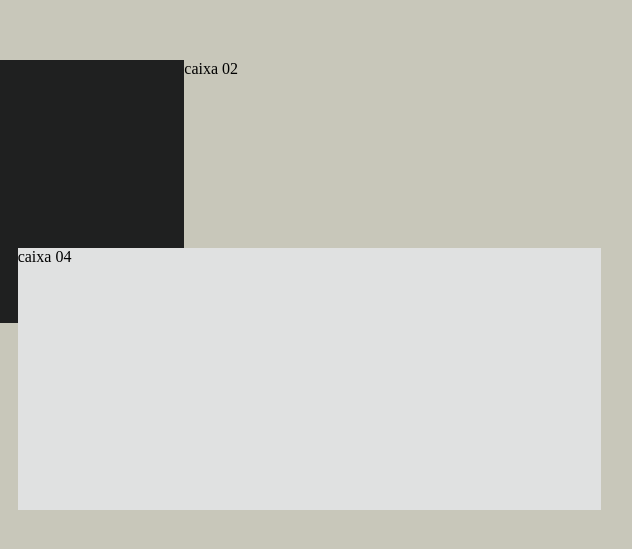
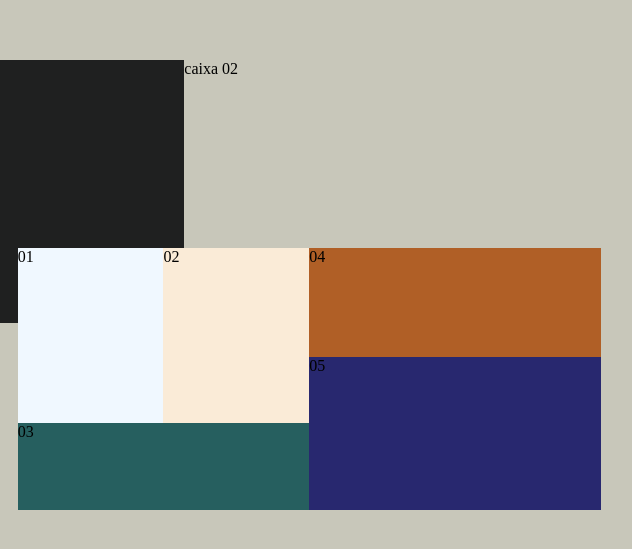
Before and after one commit to Rickctrl1/Portif-lio, a plain HTML site: page index.html in a window 1280 px wide. Shown: the part 115-664 px from the top of the page, 539-1171 px from the left. Drawn offline with Linux system fonts and the light colour scheme.

Commit message:
Minis visualizações dos projetos
Definido onde ficará as views de cada projeto (possibilidade exclusão futura).

```diff
--- a/estilos/paisagem.css
+++ b/estilos/paisagem.css
@@ -21,7 +21,7 @@ body{
 
 }
 
-.container1{
+.container{
     display: grid;
     grid-template-columns: repeat(12, 1fr);
     grid-template-rows: repeat(12, minmax(0, 1fr));
@@ -105,9 +105,43 @@ body{
 .caixa4{
     background-color: rgb(224, 225, 225);
     grid-area: 6/6/13/13;
+
 }
 
+.projetos{
+    background-color: rgb(105, 42, 42);
 
+    display: grid;
+    grid-template-columns: repeat(12, 1fr);
+    grid-template-rows: repeat(12, 1fr);
+    height: 100%; /*faz ocupar toda a area*/
+
+}
+
+.item1{
+    background-color: aliceblue;
+    grid-area: 1/1/9/4;
+}
+
+.item2{
+    background-color: antiquewhite;
+    grid-area: 1/4/9/7;
+}
+
+.item3{
+    background-color: rgb(38, 95, 95);
+    grid-area: 9/1/13/7;
+}
+
+.item4{
+    background-color: rgb(176, 95, 38);
+    grid-area: 1/7/6/13;
+}
+
+.item5{
+    background-color: rgb(40, 40, 111);
+    grid-area: 6/7/13/13;
+}
 /*fim caixa4*/
 
 
--- a/index.html
+++ b/index.html
@@ -13,7 +13,7 @@
 
 </head>
 <body>
-    <div class="container1">
+    <div class="container">
         <div class="caixa1">
             <div class="infos">
                 <div class="nome">Ricardo lopes</div>
@@ -41,7 +41,17 @@
 
         <div class="caixa2">caixa 02</div>
         <div class="caixa3">caixa 03</div>
-        <div class="caixa4">caixa 04</div>
+
+
+        <div class="caixa4">
+            <div class="projetos">
+                <div class="item1">01</div>
+                <div class="item2">02</div>
+                <div class="item3">03</div>
+                <div class="item4">04</div>
+                <div class="item5">05</div>
+            </div>
+        </div>
     </div>
 </body>
 </html>
```
